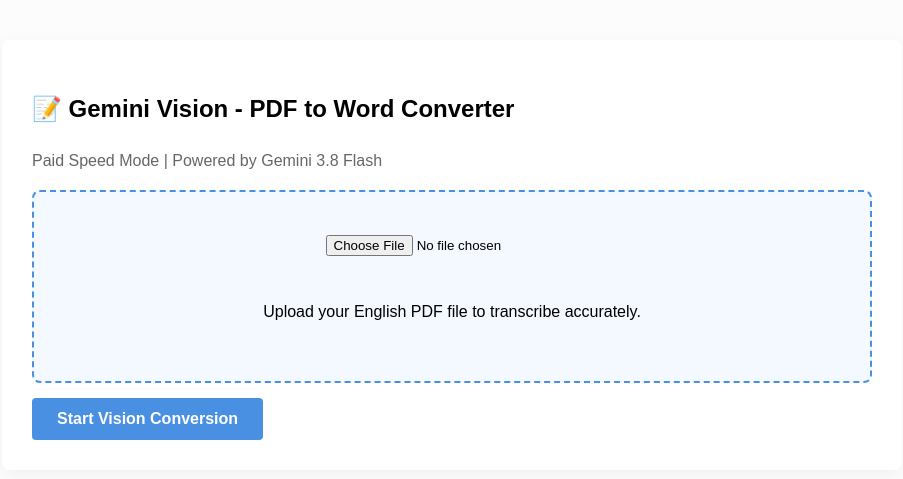
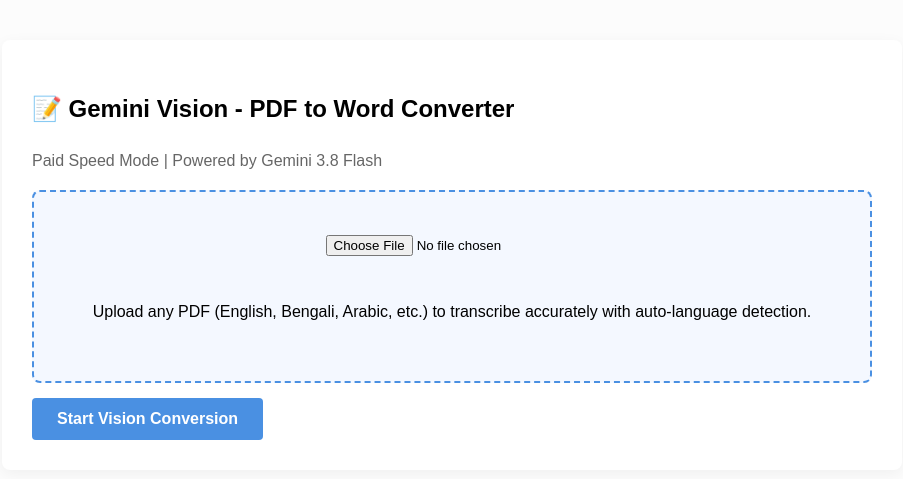
Before and after one commit to rubelamin/pdftowordvisionmodelgemini, a Flask app: page / in a window 1280 px wide. Shown: the top 479 px of the page, without its empty margins (188-1091 px from the left). Run offline with Flask 3, Linux system fonts and the light colour scheme; some libraries are stand-ins or nearby versions.

Commit message:
Added Multi-Language Support with auto-language detection

```diff
--- a/server.py
+++ b/server.py
@@ -6,35 +6,33 @@ from google import genai
 from google.genai import types
 from pdf2image import convert_from_path
 from docx import Document
-from dotenv import load_dotenv  # <-- এই লাইনটি নতুন যুক্ত করুন
+from dotenv import load_dotenv
 
-# .env ফাইলের ভ্যারিয়েবলগুলো লোড করা
+
 load_dotenv()
 
 app = Flask(__name__)
 
-# ১. সিস্টেম এনভায়রনমেন্ট থেকে API Key রিড করা
+
 API_KEY = os.getenv("GEMINI_API_KEY")
 
-# API Key ঠিকমতো লোড হয়েছে কিনা তা নিশ্চিত করা
+
 if not API_KEY:
     raise ValueError("Error: GEMINI_API_KEY could not be found in the .env file!")
 
 client = genai.Client(api_key=API_KEY)
 
-# সাময়িক ফাইল সেভ করার ফোল্ডার
+
 UPLOAD_FOLDER = 'temp_uploads'
 os.makedirs(UPLOAD_FOLDER, exist_ok=True)
 
-# বাকি সব কোড (upload, download রাউট) আগের মতোই অপরিবর্তিত থাকবে...
 
 
-# গ্লোবাল ভ্যারিয়েবল সাময়িকভাবে টেক্সট ধরে রাখার জন্য
 session_data = {"extracted_text": ""}
 
 @app.route('/')
 def home():
-    session_data["extracted_text"] = "" # রিসেট
+    session_data["extracted_text"] = ""
     return render_template('index.html', result=None)
 
 @app.route('/upload', methods=['POST'])
@@ -57,7 +55,7 @@ def upload_pdf():
 
             full_extracted_text = ""
 
-            # প্রতিটি পেজ লুপ করে Gemini-তে পাঠানো
+
             for i, page in enumerate(pages):
                 print(f"Processing page {i+1}/{len(pages)} with Gemini (Paid Speed Mode)...")
 
@@ -77,7 +75,9 @@ def upload_pdf():
                         model='gemini-3.8-flash',
                         contents=[
                             input_image_part,
-                            "Transcribe all English text from this image exactly as it is. Maintain exact paragraphs, alignment, and spelling. Do not add any comment, intro, or markdown styling like '**' or '###'."
+                            "Act as a professional typist and expert linguist. Transcribe all text from this image exactly as it is, regardless of the language (e.g., English, Bengali, Arabic, Spanish, etc.). "
+                            "Accurately auto-detect the language and maintain exact paragraphs, lists, alignment, and original spelling. "
+                            "Do not translate the text. Do not add any comment, intro, or markdown formatting like '**' or '###'."
                         ]
                     )
 
@@ -87,7 +87,7 @@ def upload_pdf():
                     print(f"-> Error on page {i+1}: {e}")
                     response_text = f"[Error processing page {i+1}]"
 
-                # আউটপুটে পেজ ব্রেক বা সেপারেটর যোগ করা
+
                 full_extracted_text += f"--- PAGE {i+1} ---\n" + response_text + "\n\n"
 
                 if os.path.exists(img_path):
@@ -96,7 +96,7 @@ def upload_pdf():
             if os.path.exists(pdf_path):
                 os.remove(pdf_path)
 
-            # সেশন ডেটাতে টেক্সট সেভ করা ডাউনলোডের জন্য
+
             session_data["extracted_text"] = full_extracted_text
             return render_template('index.html', result=full_extracted_text)
 
@@ -107,38 +107,38 @@ def upload_pdf():
 
     return "Invalid file format. Please upload a PDF.", 400
 
-# Word ফাইল ডাউনলোডের নতুন রাউট
+
 @app.route('/download')
 def download_docx():
     text_content = session_data.get("extracted_text", "")
     if not text_content:
         return "No content available to download", 400
 
-    # মেমোরিতেই সরাসরি Word (.docx) ফাইল তৈরি করা হচ্ছে
+
     doc = Document()
 
-    # পেজ বাই পেজ টেক্সট আলাদা করে প্যারাগ্রাফ আকারে যুক্ত করা
+
     pages_data = text_content.split("--- PAGE ")
 
     for page_data in pages_data:
         if not page_data.strip():
             continue
 
-        # পেজ লাইনের বাকি অংশ আলাদা করা
+
         lines = page_data.strip().split('\n', 1)
         if len(lines) > 1:
             actual_text = lines[1]
 
-            # প্রতিটি প্যারাগ্রাফ যুক্ত করা
+
             paragraphs = actual_text.split('\n\n')
             for para in paragraphs:
                 if para.strip():
                     doc.add_paragraph(para.strip())
 
-            # পেজ ব্রেক যোগ করা অরিজিনাল লেআউট ঠিক রাখতে
+
             doc.add_page_break()
 
-    # মেমোরি বাফার তৈরি করে ফাইলটি পাঠানো যেন ডিস্কে আবর্জনা না জমে
+
     docx_buffer = io.BytesIO()
     doc.save(docx_buffer)
     docx_buffer.seek(0)
--- a/templates/index.html
+++ b/templates/index.html
@@ -99,7 +99,7 @@
         <form action="/upload" method="post" enctype="multipart/form-data" onsubmit="showLoading()">
             <div class="upload-box">
                 <input type="file" name="pdf_file" accept=".pdf" required><br><br>
-                <p>Upload your English PDF file to transcribe accurately.</p>
+                <p>Upload any PDF (English, Bengali, Arabic, etc.) to transcribe accurately with auto-language detection.</p>
             </div>
             <div class="action-area">
                 <button type="submit">Start Vision Conversion</button>
```
Also changed, not shown: README.md.
